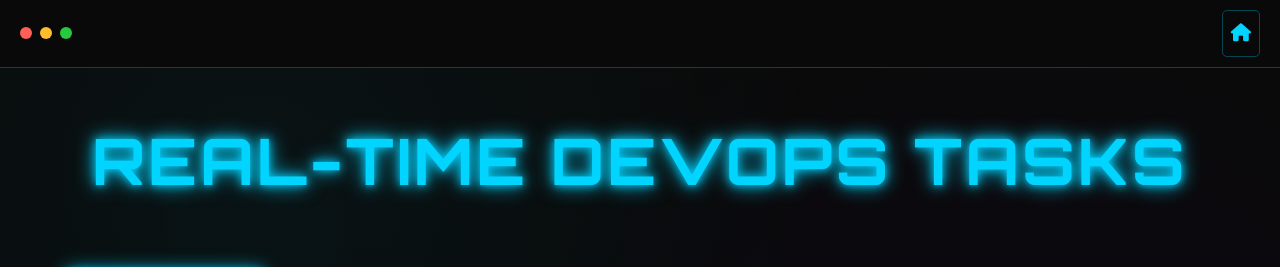
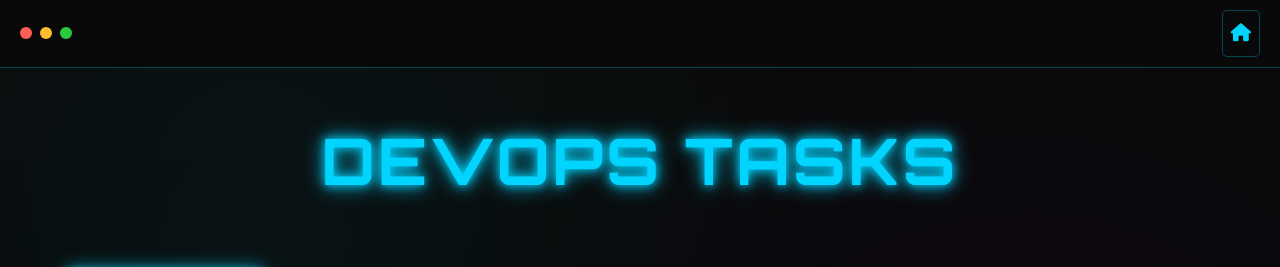
Before and after one commit to AMARNATH9381/AMARNATH9381.github.io, a plain HTML site: page projects.html in a window 1280 px wide. Shown: the top 267 px of the page. Drawn offline with Linux system fonts and the light colour scheme.

Commit message:
Change page title from 'REAL-TIME DEVOPS TASKS' to 'DEVOPS TASKS'

```diff
--- a/projects.html
+++ b/projects.html
@@ -509,7 +509,7 @@
     <!-- Main Content -->
     <main class="container">
         <div class="page-header">
-            <h1 class="page-title">REAL-TIME DEVOPS TASKS</h1>
+            <h1 class="page-title">DEVOPS TASKS</h1>
             <p class="page-subtitle"></p>
         </div>
 
```
